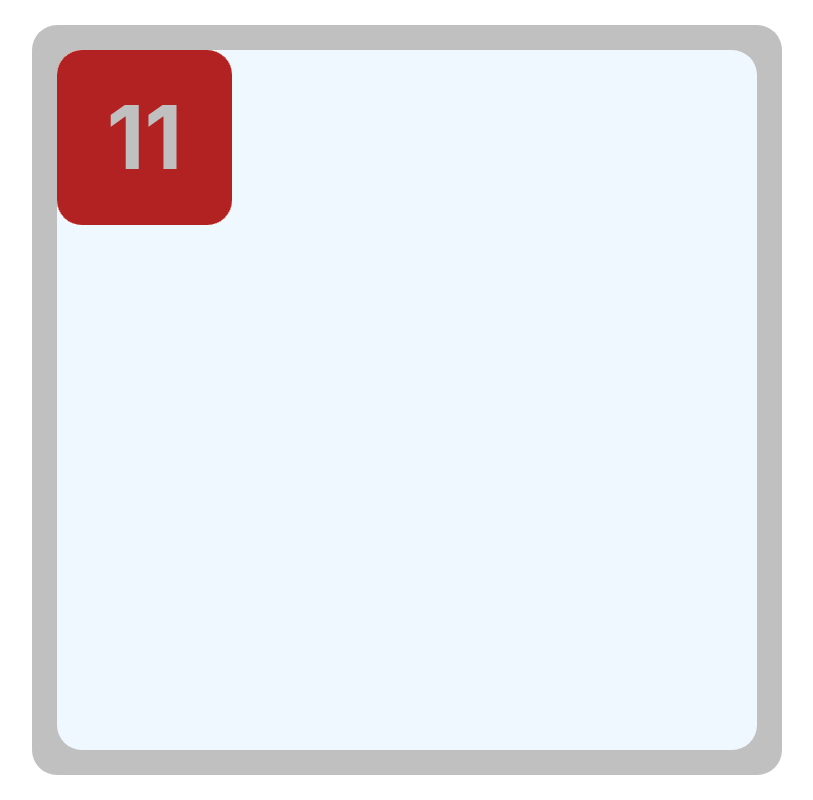
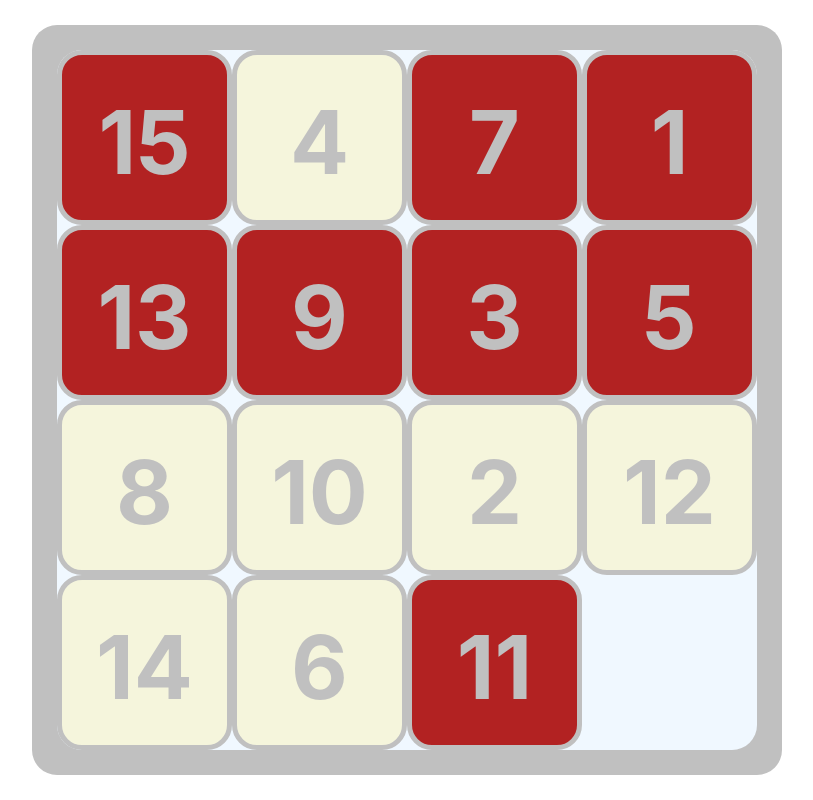
Before and after one commit to EthanStandel/fifteen-puzzle, a React (Create React App) app: page / in a window 1280 px wide. Shown: the whole page, without its empty margins (233-1046 px from the left). Built offline with nearby package versions, Linux system fonts and the light colour scheme.

Commit message:
Add translations to spread pieces out into their initial state.

```diff
--- a/src/components/PlayPiece.tsx
+++ b/src/components/PlayPiece.tsx
@@ -4,22 +4,32 @@ import { BufferSpace } from '../shared/BufferSpace';
 export interface Props {
   id: number;
   edgeLength: number;
+  translateX: number;
+  translateY: number;
 }
 
 /**
  * Really just the simple display logic for a play piece.
  * All the movement and game state is handled by the PlaceSpace component.
  */
-export const PlayPiece: React.FC<Props> = ({ id, edgeLength }) => {
+export const PlayPiece: React.FC<Props> = ({
+  id,
+  edgeLength,
+  translateX,
+  translateY
+}) => {
   return <div style={{
     position: "absolute",
-    height: edgeLength,
-    width: edgeLength,
+    border: "solid 5px silver",
+    transform: `translate(${translateX}px, ${translateY}px)`,
+    height: edgeLength - 10,
+    width: edgeLength - 10,
     backgroundColor: id % 2 === 0 ? "beige" : "firebrick",
     borderRadius: BufferSpace
   }}>
     <strong style={{
       display: "block",
+      userSelect: "none",
       textAlign: "center",
       lineHeight: `${edgeLength}px`, // default is not px here
       color: "silver",
--- a/src/components/PlaySpace.tsx
+++ b/src/components/PlaySpace.tsx
@@ -9,7 +9,8 @@ export interface Props {
 export const PlaySpace: React.FC<Props> = ({ edgeLength }) => {
   const playPieceEdgeLength = edgeLength / 4;
 
-  const [ playPieceIds ] = useState(
+
+  const [ gameState ] = useState(
     Array.from({ length: 15 })
       .map((_val, index) => index + 1)
       .sort(() => Math.random() > .5 ? -1 : 1) // randomize pieces
@@ -22,9 +23,13 @@ export const PlaySpace: React.FC<Props> = ({ edgeLength }) => {
         backgroundColor: "aliceblue",
         borderRadius: BufferSpace
     }}>
-      {playPieceIds.map(id =>
-        <PlayPiece edgeLength={playPieceEdgeLength} id={id} key={id} />
-      )}
+      {gameState.map((id, index) => {
+        return <PlayPiece edgeLength={playPieceEdgeLength}
+                   translateX={(index % 4) * playPieceEdgeLength}
+                   translateY={Math.floor(index / 4) * playPieceEdgeLength}
+                   id={id}
+                   key={id} />
+      })}
     </div>
   );
 }
```
